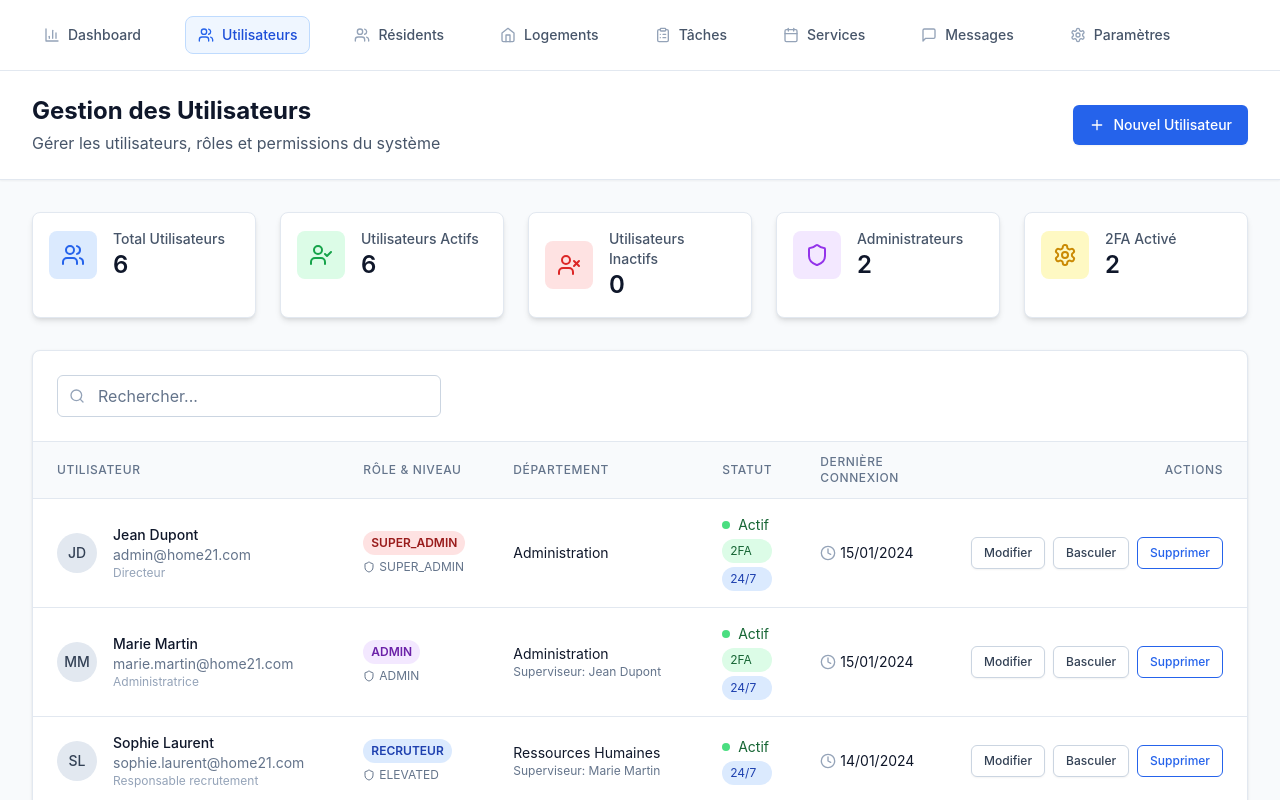
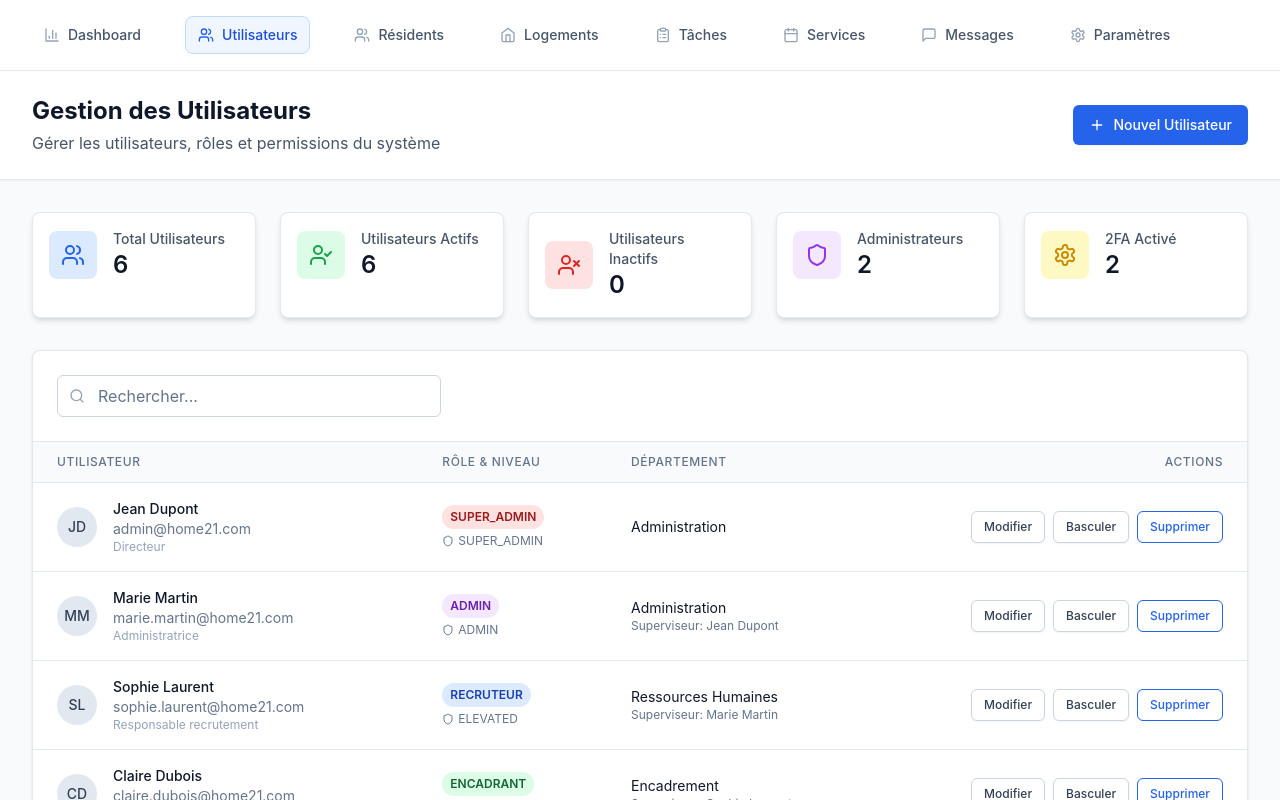
Before and after one commit to BeIen0s/home21-V3, a Next.js app: page /admin/users in a window 1280 px wide. Shown: the top 800 px of the page. Built offline with nearby package versions, Linux system fonts and the light colour scheme; sample sign-in values are in the browser's storage.

Commit message:
suppression de statut et derniere connexion

```diff
--- a/src/pages/admin/users.tsx
+++ b/src/pages/admin/users.tsx
@@ -3,7 +3,7 @@ import { Layout } from '@/components/layout/Layout';
 import { DataTable } from '@/components/tables/DataTable';
 import { Button } from '@/components/ui/Button';
 import { StatsCard } from '@/components/ui';
-import { Plus, Eye, Edit, Shield, Clock, Users, UserCheck, UserX, Settings, Trash2, ToggleLeft, ToggleRight } from 'lucide-react';
+import { Plus, Eye, Edit, Shield, Users, UserCheck, UserX, Settings, Trash2, ToggleLeft, ToggleRight } from 'lucide-react';
 import { useConfirmDialog } from '@/components/ui/ConfirmDialog';
 import { UserEditModal } from '@/components/admin/UserEditModal';
 import { ExtendedUser, UserRole, AccessLevel, TableColumn } from '@/types';
@@ -22,32 +22,6 @@ const getRoleColor = (role: UserRole) => {
   return colors[role] || 'bg-gray-100 text-gray-800';
 };
 
-const formatLastLogin = (date?: Date | string) => {
-  if (!date) return 'Jamais';
-
-  // S'assurer que date est un objet Date
-  const dateObj = typeof date === 'string' ? new Date(date) : date;
-  if (isNaN(dateObj.getTime())) return 'Jamais';
-
-  const now = new Date();
-  const diff = now.getTime() - dateObj.getTime();
-  const days = Math.floor(diff / (1000 * 60 * 60 * 24));
-
-  if (days === 0) {
-    const hours = Math.floor(diff / (1000 * 60 * 60));
-    if (hours === 0) {
-      const minutes = Math.floor(diff / (1000 * 60));
-      return `Il y a ${minutes} min`;
-    }
-    return `Il y a ${hours}h`;
-  } else if (days === 1) {
-    return 'Hier';
-  } else if (days < 7) {
-    return `Il y a ${days} jours`;
-  } else {
-    return dateObj.toLocaleDateString('fr-FR');
-  }
-};
 
 const UserManagementPage: React.FC = () => {
   const [users, setUsers] = useState<ExtendedUser[]>([]);
@@ -120,42 +94,6 @@ const UserManagementPage: React.FC = () => {
               Superviseur: {users.find(u => u.id === user.supervisor)?.firstName} {users.find(u => u.id === user.supervisor)?.lastName}
             </div>
           )}
-        </div>
-      )
-    },
-    {
-      key: 'status',
-      title: 'Statut',
-      render: (_, user) => (
-        <div>
-          <div className="flex items-center">
-            <div className={`w-2 h-2 rounded-full mr-2 ${user.isActive ? 'bg-green-400' : 'bg-red-400'}`} />
-            <span className={`text-sm ${user.isActive ? 'text-green-800' : 'text-red-800'}`}>
-              {user.isActive ? 'Actif' : 'Inactif'}
-            </span>
-          </div>
-          <div className="flex flex-col mt-1">
-            {user.twoFactorEnabled && (
-              <span className="text-xs bg-green-100 text-green-800 px-2 py-1 rounded-full inline-block mb-1">
-                2FA
-              </span>
-            )}
-            {user.canAccessAfterHours && (
-              <span className="text-xs bg-blue-100 text-blue-800 px-2 py-1 rounded-full inline-block">
-                24/7
-              </span>
-            )}
-          </div>
-        </div>
-      )
-    },
-    {
-      key: 'lastLogin',
-      title: 'Dernière connexion',
-      render: (_, user) => (
-        <div className="flex items-center text-sm text-gray-900">
-          <Clock className="w-4 h-4 mr-1 text-gray-400" />
-          {formatLastLogin(user.lastLogin)}
         </div>
       )
     }
```
